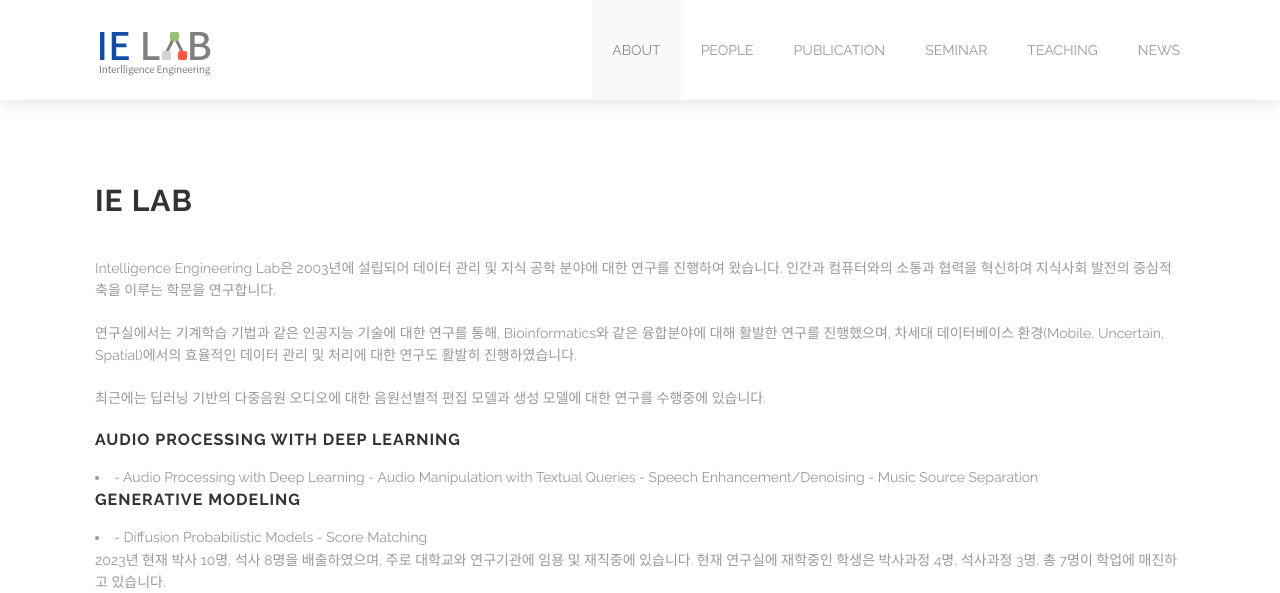
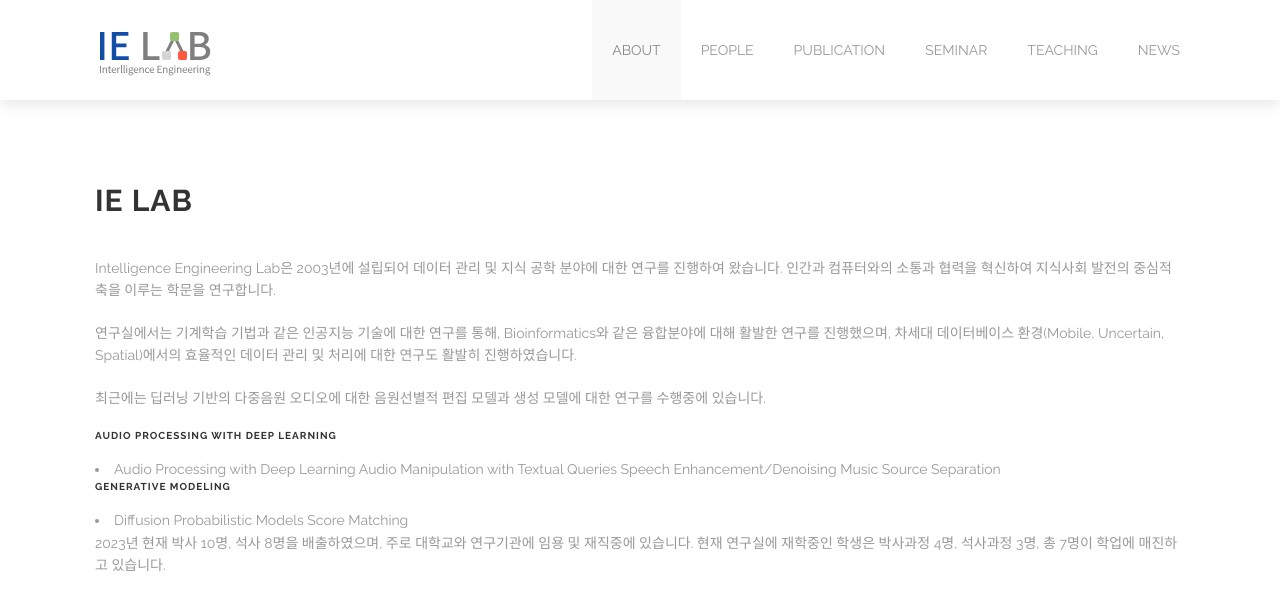
Before and after one commit to kuielab/kuielab.github.io, a Jekyll site: the page built from about.html, in a window 1280 px wide and 900 px high, cut to the strip 0-593 px from the top of the window. Built offline with Jekyll 4.4.1, drawn with Linux system fonts in a browser that asks for light colours.

```diff
--- a/about.html
+++ b/about.html
@@ -21,17 +21,17 @@ section_id: about
       <p>
 	 최근에는 딥러닝 기반의 다중음원 오디오에 대한 음원선별적 편집 모델과 생성 모델에 대한 연구를 수행중에 있습니다.
       </p>
-	    <h3>Audio Processing with Deep Learning</h3>
+	    <h6>Audio Processing with Deep Learning</h6>
 	  	<li>
-	     	 - Audio Processing with Deep Learning
-	      	 - Audio Manipulation with Textual Queries
-	         - Speech Enhancement/Denoising
-	         - Music Source Separation
+	     	  Audio Processing with Deep Learning
+	      	  Audio Manipulation with Textual Queries
+	          Speech Enhancement/Denoising
+	          Music Source Separation
 	    </li>
-	    <h3>Generative Modeling</h3>
+	    <h6>Generative Modeling</h6>
 	    	<li>
-		- Diffusion Probabilistic Models
-		- Score Matching
+		  Diffusion Probabilistic Models
+		  Score Matching
 	    </li>
 
       <p>
```
